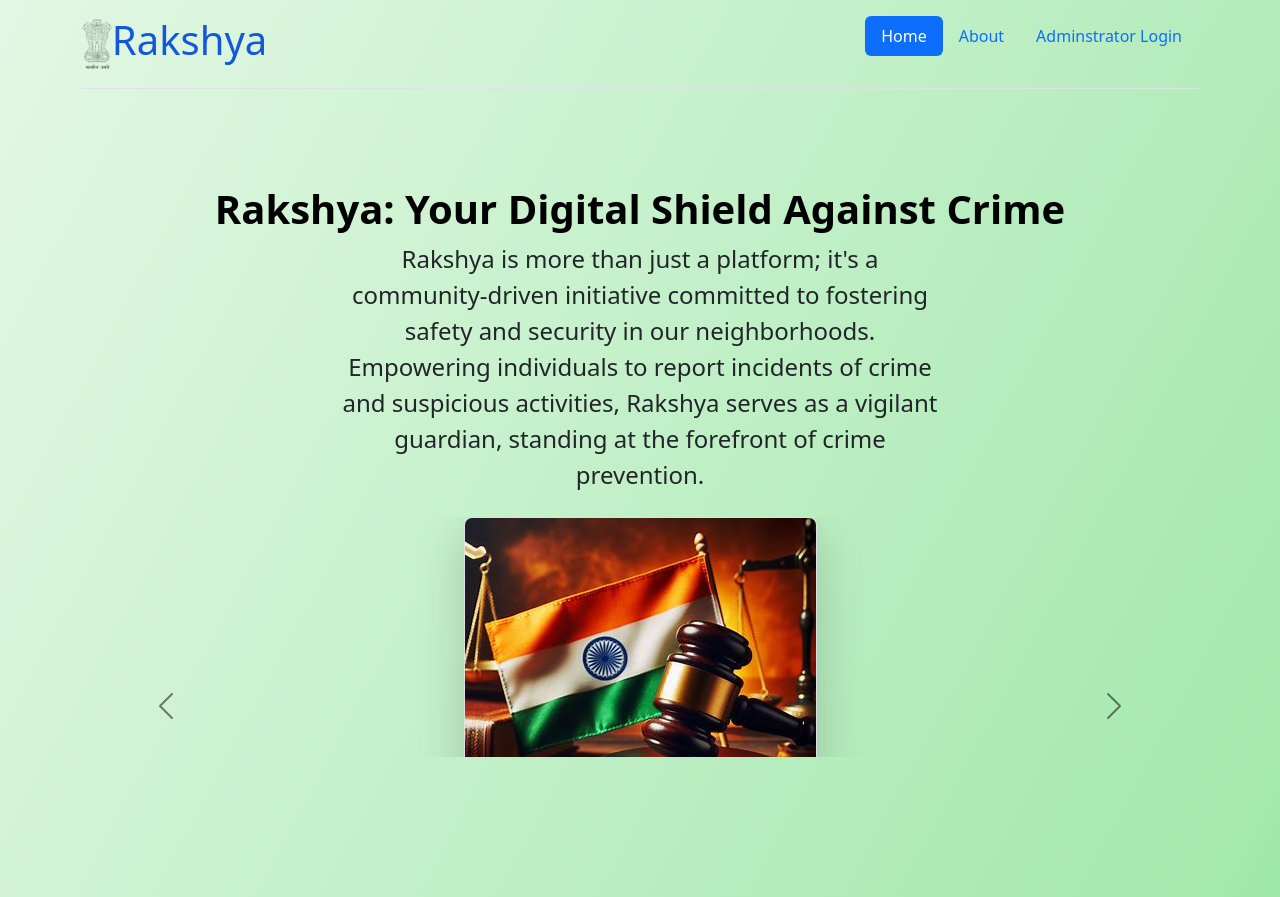
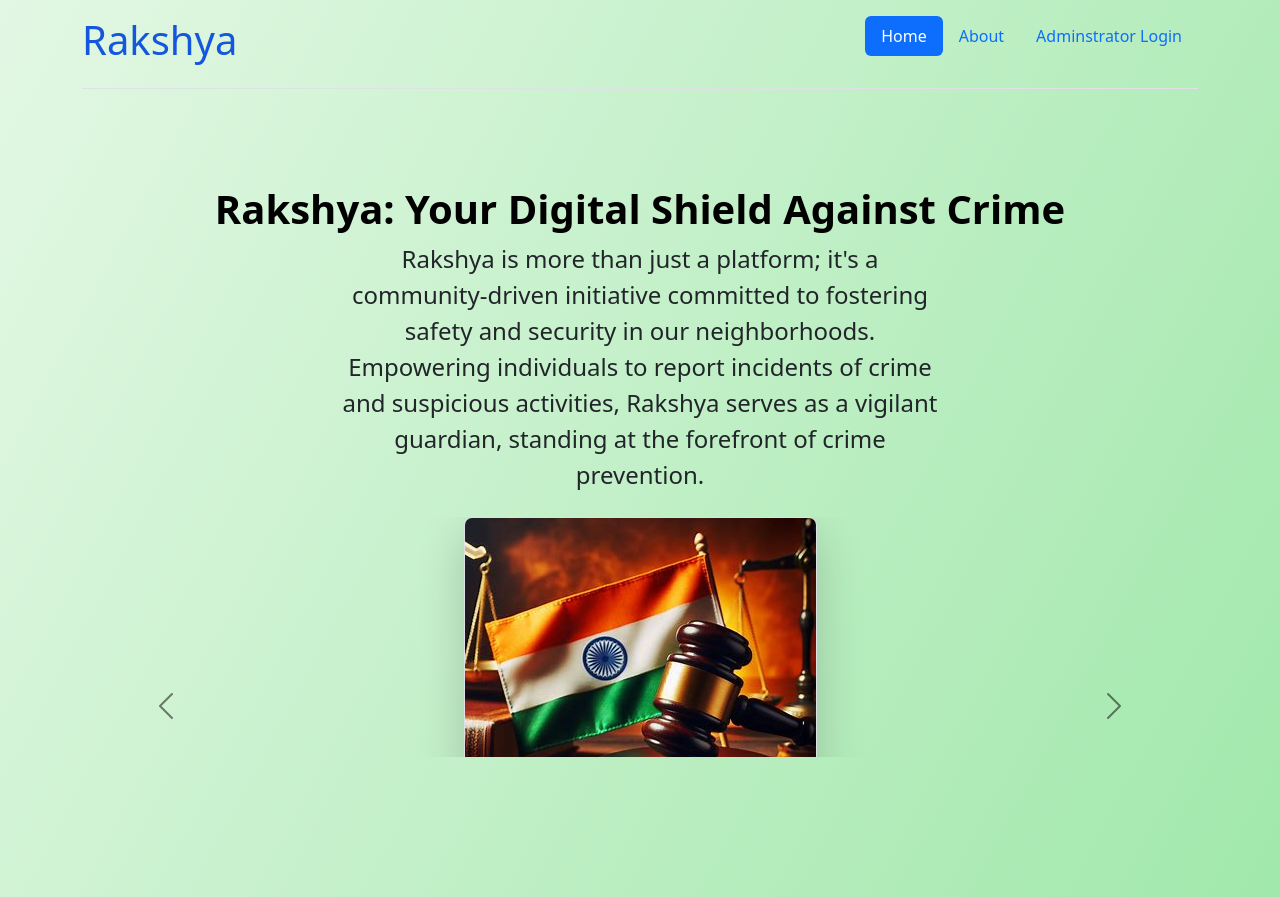
Before and after one commit to Shubhamsk2000/Crime-Alert, a plain HTML site: page PBL/index.html in a window 1280 px wide. Shown: the top 897 px of the page. Drawn offline with nearby package versions, Linux system fonts and the light colour scheme.

Commit message:
Comitted

```diff
--- a/PBL/index.html
+++ b/PBL/index.html
@@ -14,7 +14,6 @@
         <div class="container">
             <header class="d-flex flex-wrap justify-content-center py-3 mb-0 border-bottom">
               <a href="/" class="d-flex align-items-center mb-3 mb-md-0 me-md-auto link-body-emphasis text-decoration-none">
-                <img src="./Images_PBL/AshokStambh.png" alt="Ashoka Symbol" height="50">
                 <span class="fs-4"><h1 id="sitename">Rakshya</h1></span>
               </a>
 
```
